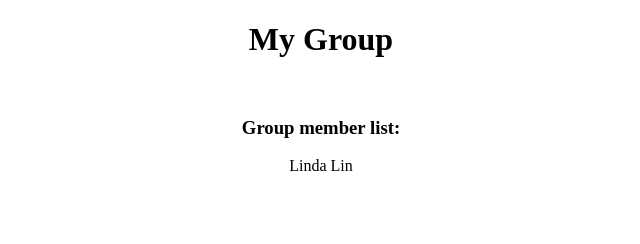
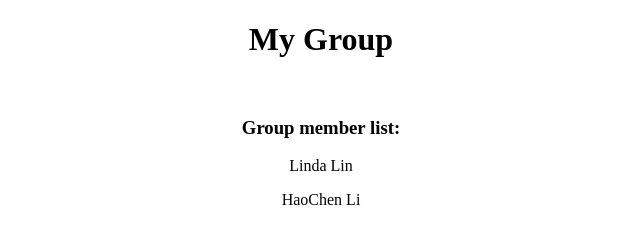
Before and after one commit to ScriptsandCrypts/compsci235lab2, a plain HTML site: page index.html in a window 1280 px wide. Shown: the whole page, without its empty margins (319-959 px from the left). Drawn offline with Linux system fonts and the light colour scheme.

Commit message:
Added name to team :)

```diff
--- a/index.html
+++ b/index.html
@@ -13,6 +13,7 @@
     <!-- Please put team members here -->
     <div>
         <p> Linda Lin </p>
+        <p> HaoChen Li</p>
     </div>
   </div>
 
```
